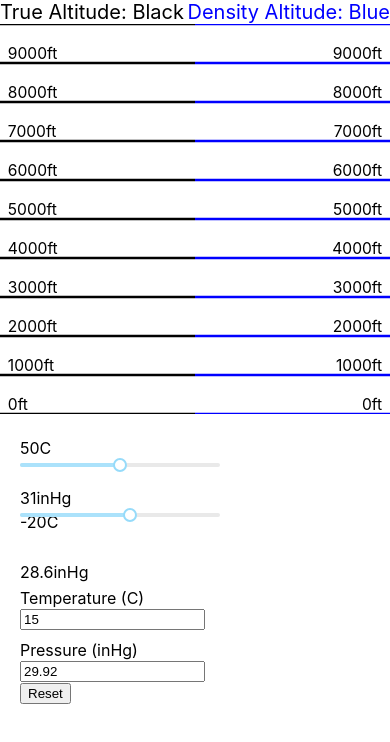
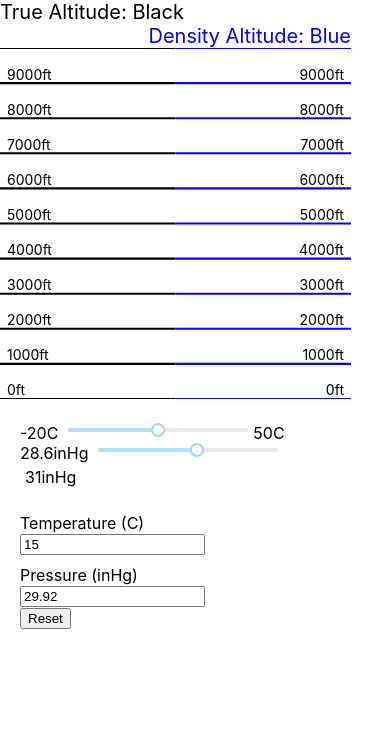
Before and after one commit to AJWurts/DensityAltitudeVis, a React (Create React App) app in the folder pressure/: page / in a window 390 px wide. Shown: the top 742 px of the page. Built offline with nearby package versions, Linux system fonts and the light colour scheme.

Commit message:
Improved Mobile View

```diff
--- a/pressure/src/App.js
+++ b/pressure/src/App.js
@@ -18,7 +18,7 @@ class App extends Component {
   }
 
   handleWindowResize = () => {
-    this.setState({ isMobile: window.innerWidth < 600 });
+    this.setState({ isMobile: window.innerWidth < 715 });
   }
 
   componentDidMount() {
@@ -50,7 +50,8 @@ class App extends Component {
     return (
       <div>
         <div className="App">
-          <div style={{ display: 'inline-block', width: isMobile ? '100%' : '75%', height: '100%', margin: '0px' }}>
+          <div style={{ display: 'inline-block', width: isMobile ? '90%' : '75%', margin: '0px',
+        maxWidth: isMobile ? null : '500px' }}>
             <span style={{ fontSize: '20px' }}>
               True Altitude: Black
               </span>
@@ -81,7 +82,7 @@ class App extends Component {
                 min={28.60} max={31.00}
                 units={"inHg"}
                 vertical={!isMobile}
-                step={0.01}
+                step={0.03}
                 keyVal={'pressure'}
                 onChange={this.onChange} />
             </div>
--- a/pressure/src/components/numberslider.jsx
+++ b/pressure/src/components/numberslider.jsx
@@ -17,17 +17,20 @@ class NumberSlider extends Component {
     render() {
         let { vertical } = this.props;
         return (
-            <div style={{   width: vertical ? '50px' : '200px', display: 'inline-block', height: vertical ? '400px' : '50px', verticalAlign: 'top'}}>
-                <div style={{display: vertical ? "block" : "inline-block"}}>
-                    {this.props.max + this.props.units}
+            <div style={{ width: vertical ? null : '300px', display: vertical ? 'inline-block' : 'block', height: vertical ? '300px' : '20px', verticalAlign: 'top', padding: '0px 15px 0px 0px' }}>
+                <div style={{ padding: '0px 5px 0px 0px', display: vertical ? "block" : "inline-block", verticalAlign: 'top', textAnchor: 'middle' }}>
+                    {(vertical ? this.props.max : this.props.min) + this.props.units}
                 </div>
-                <Slider
-                {...this.props}
-                style={{height: '100%', display: vertical ? "block" : "inline-block"}}
-                    onChange={this.onChange}
-                />
-                <div style={{display: vertical ? "block" : "inline-block"}} >
-                    {this.props.min + this.props.units}
+                <div style={{ height: '100%', width: '60%', display: vertical ? "block" : "inline-block", paddingLeft: '5px' }}>
+                    <Slider
+                        {...this.props}
+                        style={{ height: '100%', }}
+                        onChange={this.onChange}
+                    />
+                </div>
+
+                <div style={{ padding: '0px 0px 0px 5px ', display: vertical ? "block" : "inline-block", verticalAlign: 'top',  textAnchor: 'middle'  }} >
+                    {(vertical ? this.props.min : this.props.max) + this.props.units}
                 </div>
             </div>
 
```
